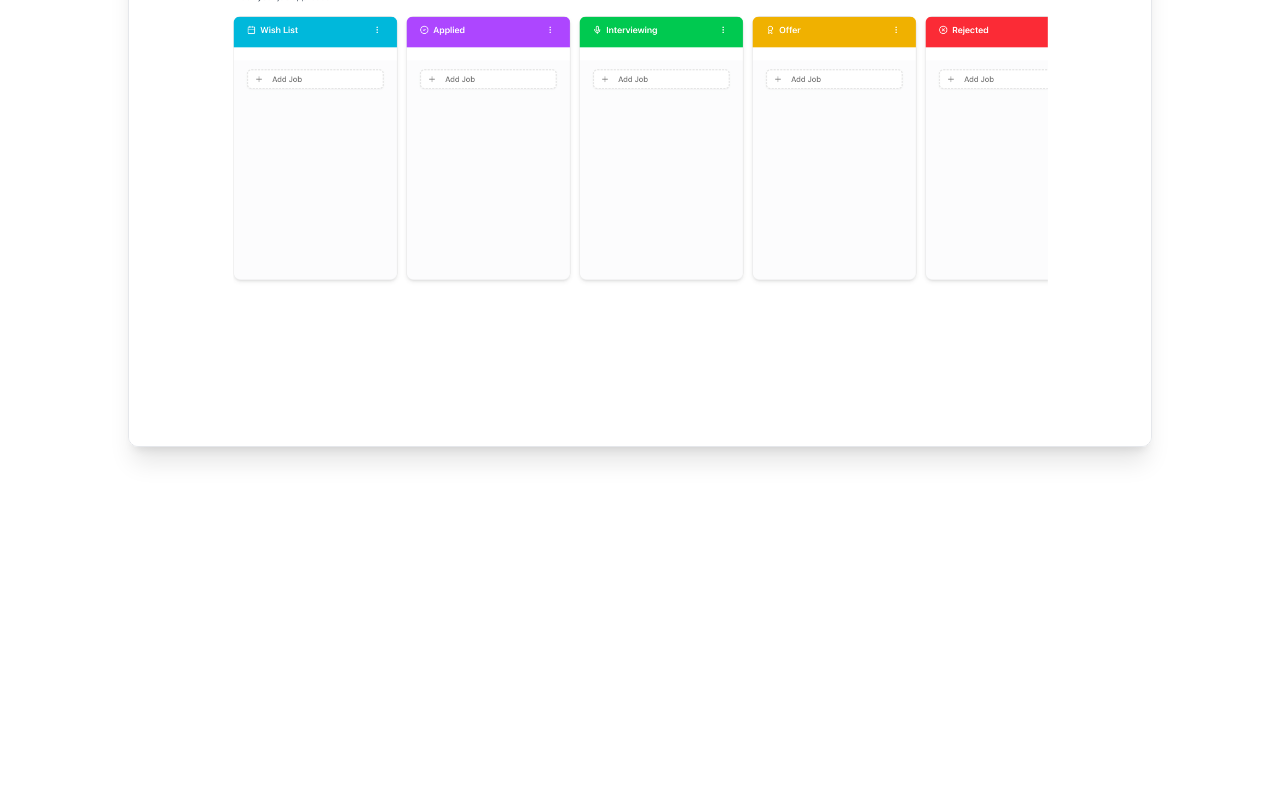
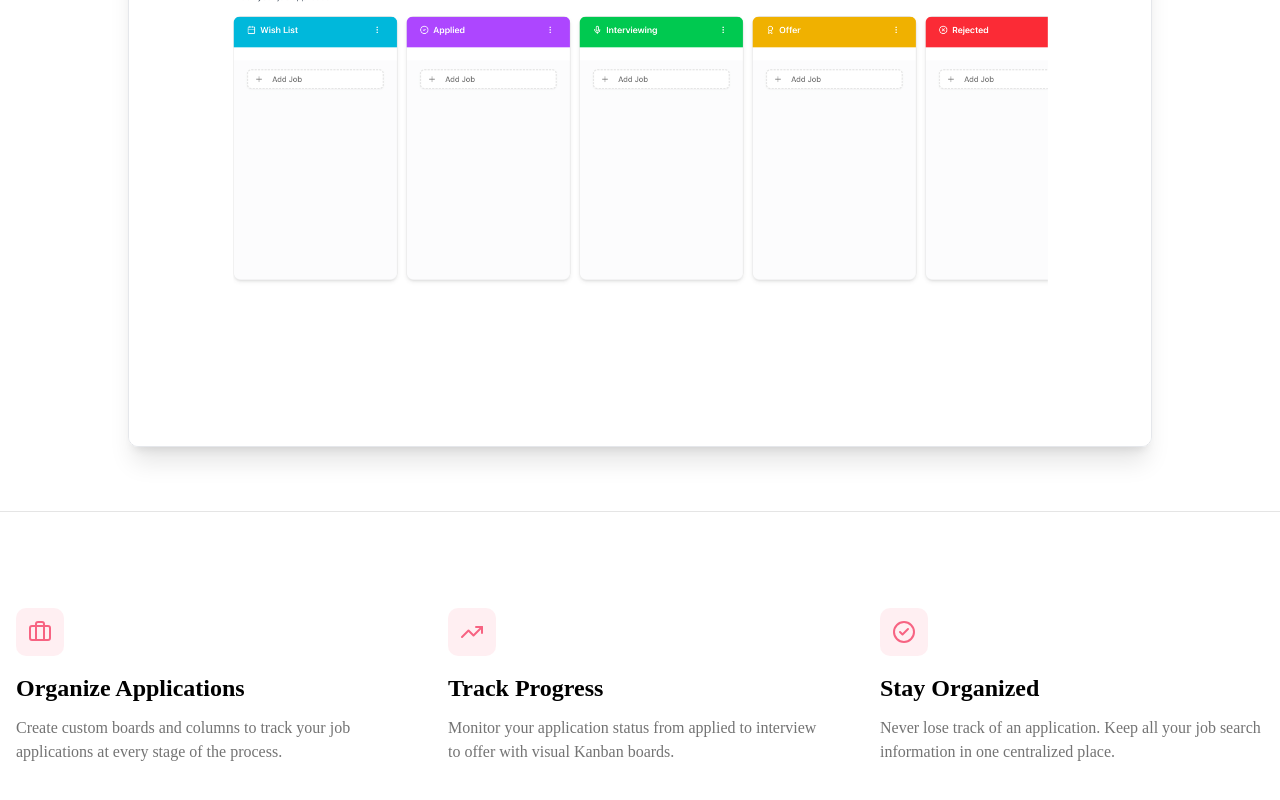
Before and after one commit to iroNomad/job-application-tracker, a Next.js app: page / in a window 1280 px wide. Shown: the part 825-1625 px from the top of the page. Before the commit the page ends 1336 px from the top, so only its background shows below. Built offline with nearby package versions, Linux system fonts and the light colour scheme.

Commit message:
feat: add features section with icons and descriptions to enhance user experience

```diff
--- a/app/page.tsx
+++ b/app/page.tsx
@@ -1,5 +1,5 @@
 import {Button} from "@/components/ui/Button";
-import {ArrowRight} from "lucide-react";
+import {ArrowRight, Briefcase, CheckCircle2, TrendingUp} from "lucide-react";
 import Link from "next/link";
 import ImageTabs from "@/components/image-tabs";
 
@@ -21,7 +21,52 @@
                         </div>
                      </div>
                 </section>
+                {/* Hero images section with Tabs */}
                 <ImageTabs />
+
+                {/* Features section */}
+                <section className="border-t bg-white py-24">
+                    <div className="container mx-auto px-4">
+                        <div className="grid gap-12 md:grid-cols-3">
+                            <div className="flex flex-col">
+                                <div className="mb-4 inline-flex h-12 w-12 items-center justify-center rounded-lg bg-primary/10">
+                                    <Briefcase className="h-6 w-6 text-primary" />
+                                </div>
+                                <h3 className="mb-3 text-2xl font-semibold text-black">
+                                    Organize Applications
+                                </h3>
+                                <p className="text-muted-foreground">
+                                    Create custom boards and columns to track your job
+                                    applications at every stage of the process.
+                                </p>
+                            </div>
+                            <div className="flex flex-col">
+                                <div className="mb-4 inline-flex h-12 w-12 items-center justify-center rounded-lg bg-primary/10">
+                                    <TrendingUp className="h-6 w-6 text-primary" />
+                                </div>
+                                <h3 className="mb-3 text-2xl font-semibold text-black">
+                                    Track Progress
+                                </h3>
+                                <p className="text-muted-foreground">
+                                    Monitor your application status from applied to interview to
+                                    offer with visual Kanban boards.
+                                </p>
+                            </div>
+                            <div className="flex flex-col">
+                                <div className="mb-4 inline-flex h-12 w-12 items-center justify-center rounded-lg bg-primary/10">
+                                    <CheckCircle2 className="h-6 w-6 text-primary" />
+                                </div>
+                                <h3 className="mb-3 text-2xl font-semibold text-black">
+                                    Stay Organized
+                                </h3>
+                                <p className="text-muted-foreground">
+                                    Never lose track of an application. Keep all your job search
+                                    information in one centralized place.
+                                </p>
+                            </div>
+                        </div>
+                    </div>
+                </section>
              </main>
         </div>
     );
--- a/components/image-tabs.tsx
+++ b/components/image-tabs.tsx
@@ -10,7 +10,6 @@
         <section className="border-t bg-white py-16">
             <div className="container mx-auto px-4">
                 <div className="mx-auto max-w-6xl">
-                    {/* Tabs */}
                     <div className="flex gap-2 justify-center mb-8">
                         <Button
                             onClick={() => setActiveTab("organize")}
```
